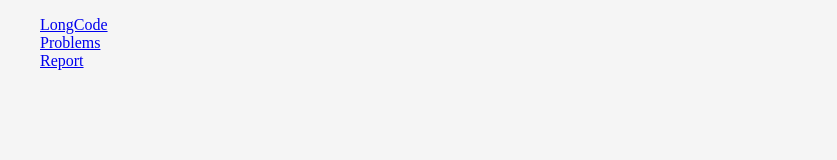
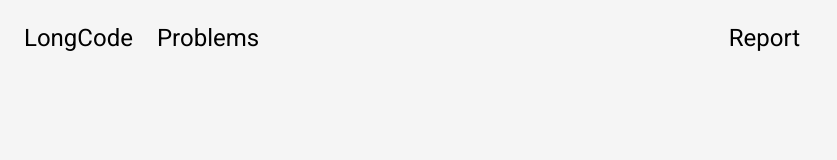
Before and after one commit to DerekZZhu/LongCode, a plain HTML site: page index.html in a window 1280 px wide. Shown: the whole page, without its empty margins (0-837 px from the left). Drawn offline with Linux system fonts and the light colour scheme.

Commit message:
Touched up navbar styling

```diff
--- a/index.html
+++ b/index.html
@@ -6,19 +6,26 @@
     <meta name="viewport" content="width=device-width, initial-scale=1.0">
     <title>LongCode Demo</title>
 
+    <link href="https://fonts.googleapis.com/css2?family=Roboto:wght@400;700&family=Source+Code+Pro:wght@400;500&display=swap" rel="stylesheet">
     <link rel="stylesheet" href="styles/style.css">
 </head>
     <body>
         <nav class="navbar">
             <ul class="navbar-nav">
                 <li class="nav-item">
-                    <a href="#" class="nav-link">LongCode</a>
+                    <a href="#" class="nav-link">
+                        <span class="link-text">LongCode</span>
+                    </a>
                 </li>
                 <li class="nav-item">
-                    <a href="#" class="nav-link">Problems</a>
+                    <a href="#" class="nav-link">
+                        <span class="link-text">Problems</span>
+                    </a>
                 </li>
                 <li class="nav-item">
-                    <a href="#" class="nav-link">Report</a>
+                    <a href="#" class="nav-link">
+                        <span class="link-text">Report</span>
+                    </a>
                 </li>
             </ul>
         </nav>
--- a/styles/style.css
+++ b/styles/style.css
@@ -21,4 +21,28 @@ main {
 
 .navbar-nav {
     list-style: none;
+    padding: 0;
+    margin: 0;
+    display: flex;
+    flex-direction: row;
+    align-items: center;
+    height: 100%;
 }
+
+.nav-item:last-child {
+    margin-left: auto;
+}
+
+.nav-link {
+    display:flex;
+    justify-content: center;
+    height: 2rem;
+    color: black;
+    text-decoration: none;
+}
+
+.link-text {
+    margin-left: 1.5rem;
+    font-family: "Roboto", sans-serif;
+    font-size: 1.5rem;
+}
```
